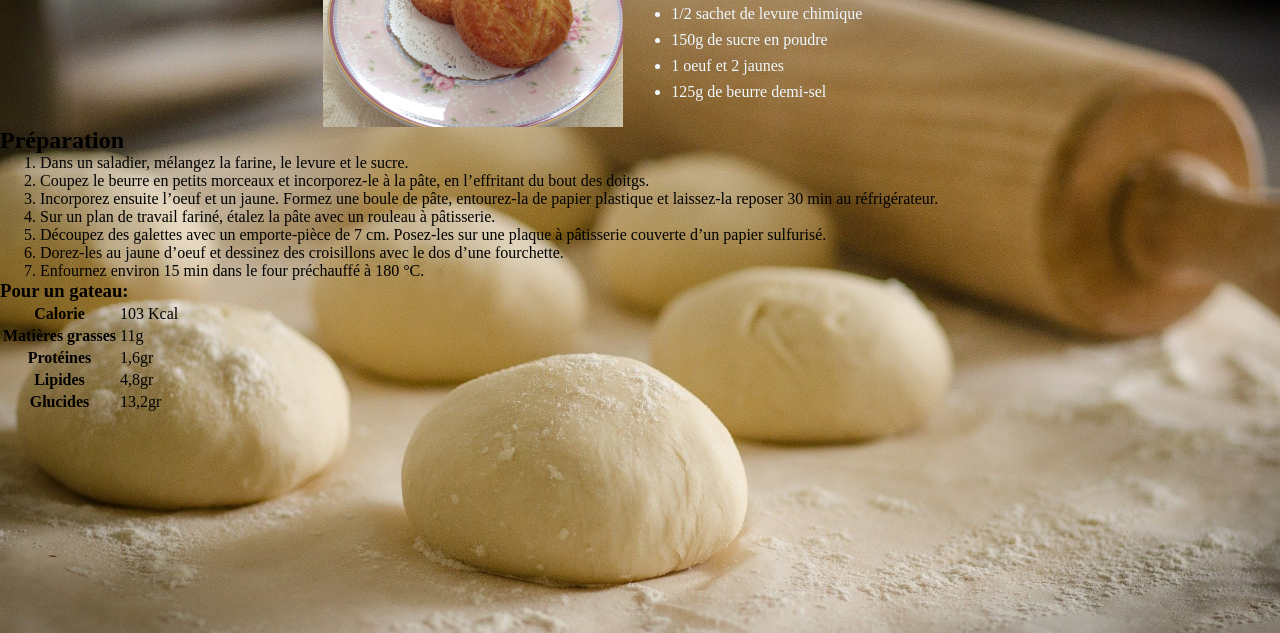
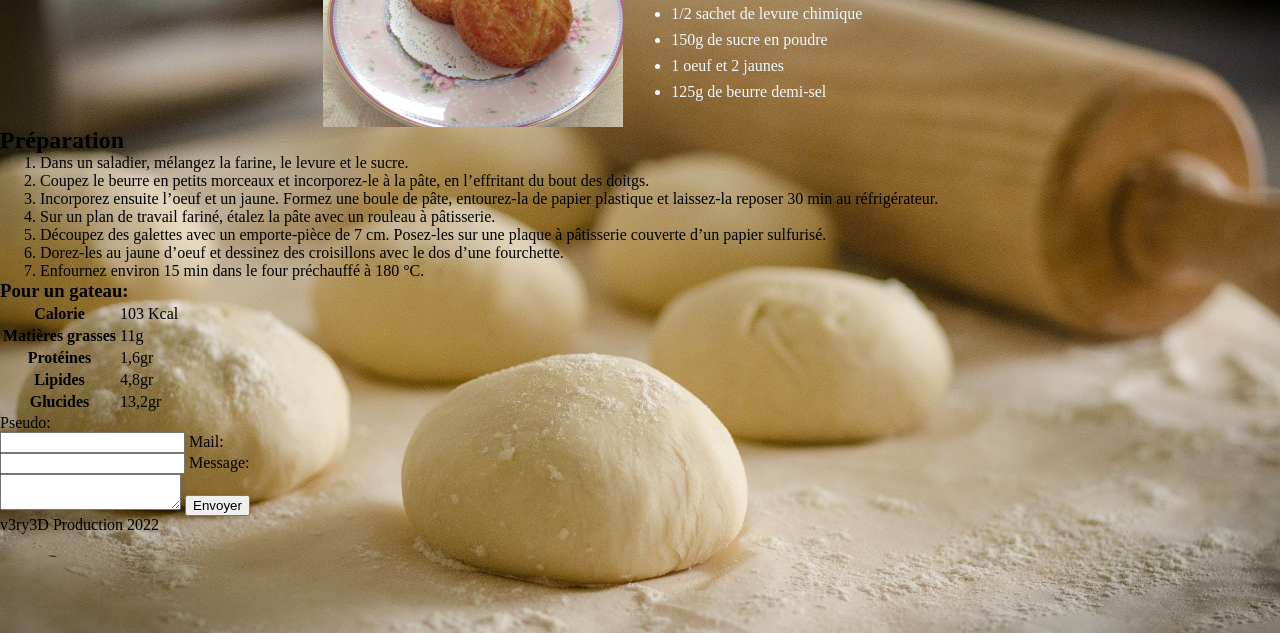
Before and after one commit to v3ry/css-challenge, a plain HTML site: page index.html in a window 1280 px wide. Shown: the part 167-800 px from the top of the page. Drawn offline with Linux system fonts and the light colour scheme.

Commit message:
Mise en place formulaire sur index.html

```diff
--- a/index.html
+++ b/index.html
@@ -60,9 +60,20 @@
 
     </div>
     <div class="Contact">
+        <form>
+            <label for="fname">Pseudo:</label><br>
+            <input type="text" id="fname" name="fname">
+            <label for="lmail">Mail:</label><br>
+            <input type="text" id="lmail" name="lmail">
+            <label for="lmess">Message:</label><br>
+            <textarea name="lmess" form="usrform"></textarea>
+            <input type="submit" value="Envoyer">
 
+        </form>
     </div>
-
+    <div class="footer">
+        <p>v3ry3D Production 2022</p>
+    </div>
 
 </body>
 </html>
```
